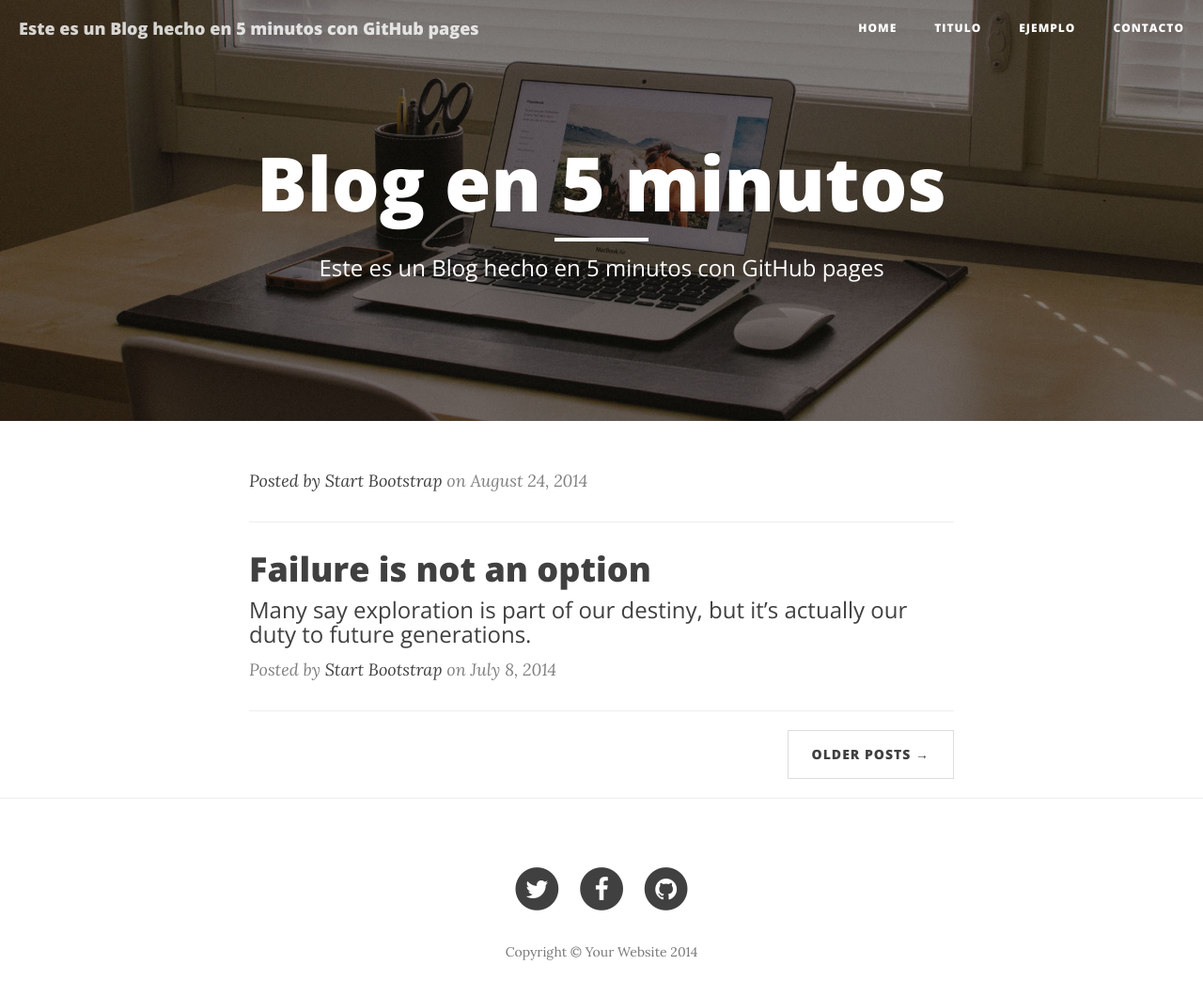
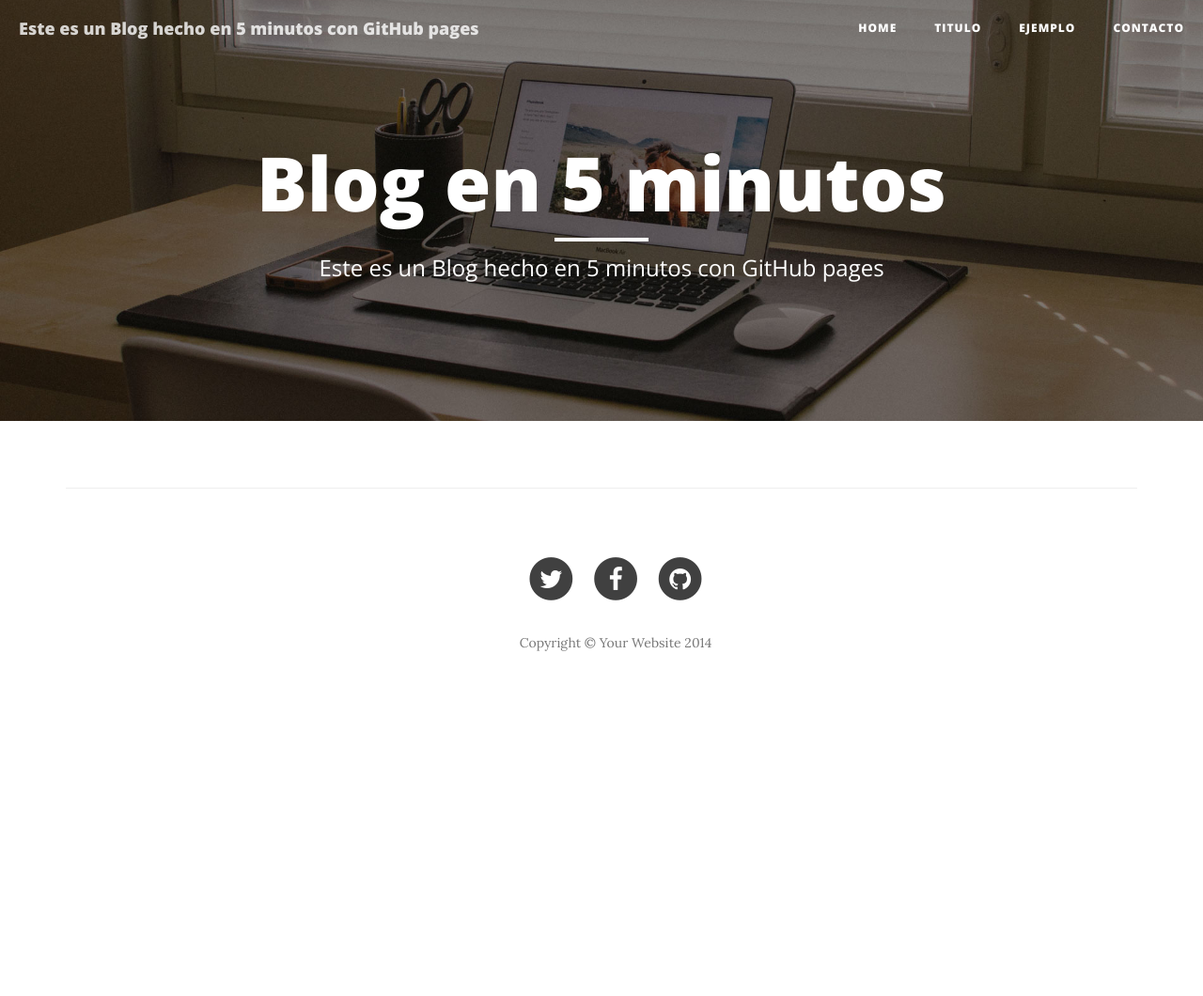
Before and after one commit to jonathanjgacosta/jonathanjgacosta.github.io, a plain HTML site: page index.html in a window 1280 px wide. Shown: the whole page at 94% size. After the commit the page ends 800 px from the top, so only its background shows below. Drawn offline with nearby package versions, Linux system fonts and the light colour scheme.

Commit message:
subida de archivos

```diff
--- a/index.html
+++ b/index.html
@@ -92,27 +92,7 @@
                 <div class="post-preview">
                     <a href="post.html">
 
-                    <p class="post-meta">Posted by <a href="#">Start Bootstrap</a> on August 24, 2014</p>
-                </div>
-                <hr>
-                <div class="post-preview">
-                    <a href="post.html">
-                        <h2 class="post-title">
-                            Failure is not an option
-                        </h2>
-                        <h3 class="post-subtitle">
-                            Many say exploration is part of our destiny, but it’s actually our duty to future generations.
-                        </h3>
-                    </a>
-                    <p class="post-meta">Posted by <a href="#">Start Bootstrap</a> on July 8, 2014</p>
-                </div>
-                <hr>
-                <!-- Pager -->
-                <ul class="pager">
-                    <li class="next">
-                        <a href="#">Older Posts &rarr;</a>
-                    </li>
-                </ul>
+
             </div>
         </div>
     </div>
```
